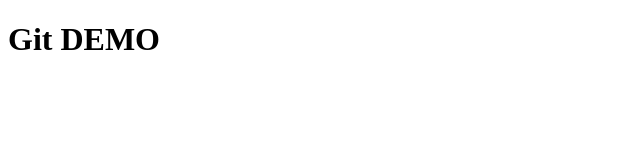
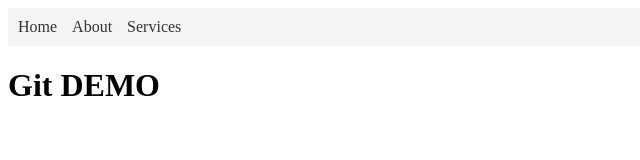
Before and after one commit to Matthews-Jordao/new-repo, a plain HTML site: page index.html in a window 1280 px wide. Shown: the whole page, without its empty margins (0-640 px from the left). Drawn offline with Linux system fonts and the light colour scheme.

Commit message:
Add Nav Bar To index.html

```diff
--- a/index.html
+++ b/index.html
@@ -4,10 +4,37 @@
     <meta charset="UTF-8">
     <meta name="viewport" content="width=device-width, initial-scale=1.0">
     <title>Git Demo</title>
-
+    <style>
+        nav {
+            background-color: #f4f4f4;
+            padding: 10px;
+        }
+        nav ul {
+            list-style: none;
+            margin: 0;
+            padding: 0;
+            display: flex;
+        }
+        nav ul li {
+            margin-right: 15px;
+        }
+        nav ul li a {
+            text-decoration: none;
+            color: #333;
+        }
+        nav ul li a:hover {
+            text-decoration: underline;
+        }
     </style>
 </head>
 <body>
+    <nav>
+        <ul>
+            <li><a href="#home">Home</a></li>
+            <li><a href="#about">About</a></li>
+            <li><a href="#services">Services</a></li>
+        </ul>
+    </nav>
     <h1>Git DEMO</h1>
 </body>
 </html>
```
